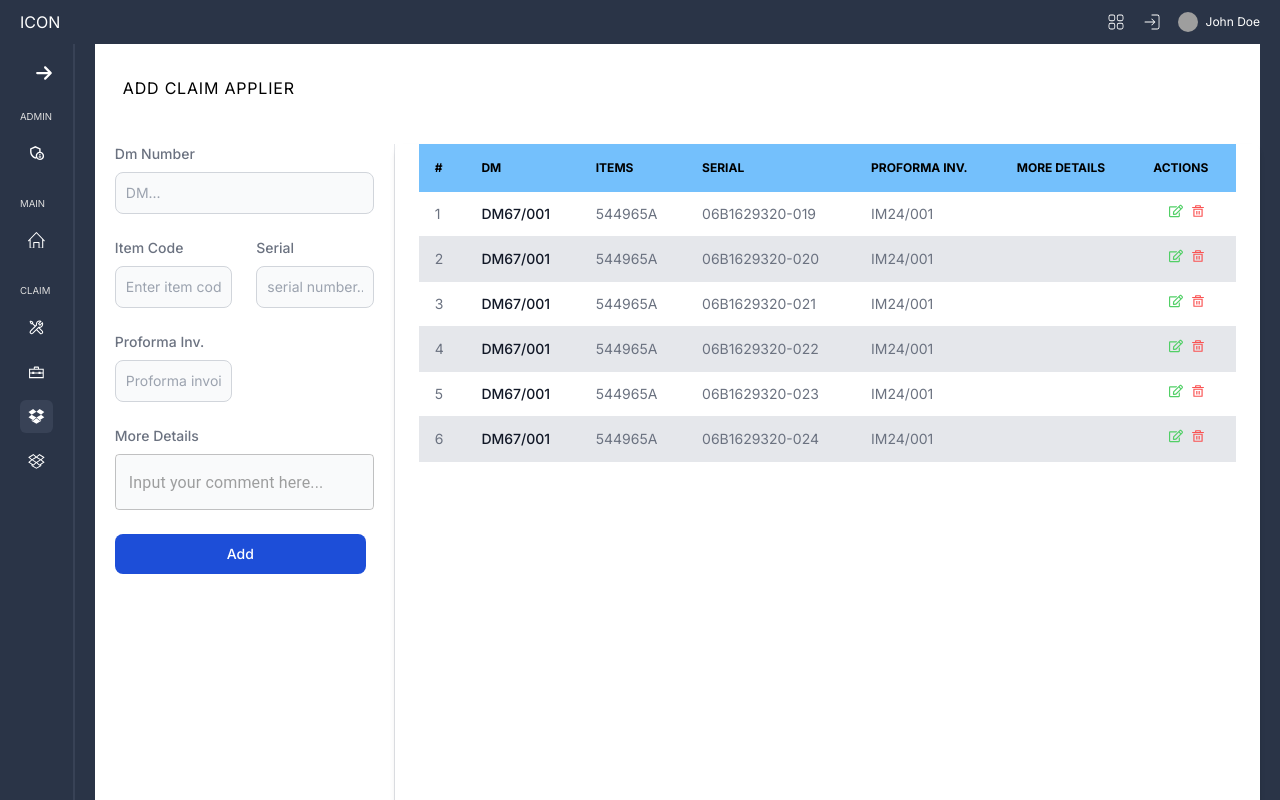
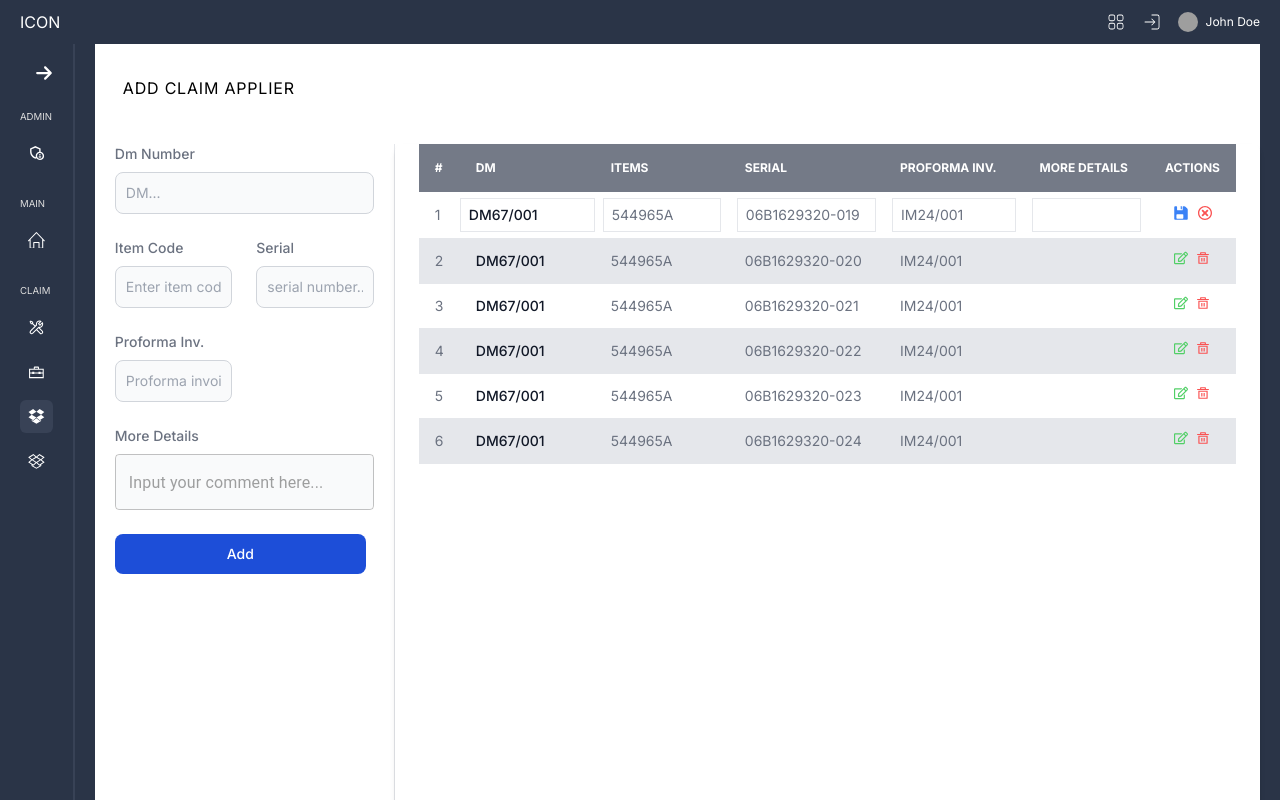
Before and after one commit to Nasaee/cliam-tracking, a React (Vite) app in the folder client/: page /add-appliers in a window 1280 px wide. Both pictures are taken after a click on the button 1175 px from the left and 211 px from the top of the page. Shown: the top 800 px of the page. Built offline with nearby package versions, Linux system fonts and the light colour scheme; grey boxes are pictures that could not be loaded.

Commit message:
frontend create EditableRow nad ReadOnlyRow

```diff
--- /dev/null
+++ b/client/src/commponents/AddApplierForm.tsx
@@ -0,0 +1,4 @@
+const AddApplierForm = () => {
+  return <div>AddApplierForm</div>;
+};
+export default AddApplierForm;
--- a/client/src/commponents/EditableRow.tsx
+++ b/client/src/commponents/EditableRow.tsx
@@ -1,61 +1,94 @@
-import { Items } from '../pages/AddClaimApplier';
+import { useState } from 'react';
+import { ImCancelCircle } from 'react-icons/im';
+import { IoIosSave } from 'react-icons/io';
+import { ItemData } from '../store/addApplier/addApplierSlice';
 
-interface Props {
-  editFromData: Items;
-  handleEditFormChange: (e: React.ChangeEvent<HTMLInputElement>) => void;
-  handleCancelClick: () => void;
-}
+type Props = {
+  dataToEdit: ItemData;
+  index: number;
+  handleCancel: () => void;
+  handleSaveEditedData: (formData: ItemData) => void;
+};
+
 const EditableRow = ({
-  editFromData,
-  handleEditFormChange,
-  handleCancelClick,
+  dataToEdit,
+  index,
+  handleCancel,
+  handleSaveEditedData,
 }: Props) => {
+  const [editFormData, setEditFormData] = useState<ItemData>(dataToEdit);
+
+  const handleInputChange = (e: React.ChangeEvent<HTMLInputElement>) => {
+    e.preventDefault();
+    const key = e.target.getAttribute('name') as string;
+    const value = e.target.value;
+    setEditFormData({ ...editFormData, [key]: value });
+  };
   return (
     <>
-      <td>
+      <td className='px-4 py-3'>{index + 1}</td>
+      <th scope='row' className=' font-medium text-gray-900 whitespace-nowrap'>
         <input
           type='text'
           name='dmNumber'
-          onChange={handleEditFormChange}
-          value={editFromData.dmNumber}
+          value={editFormData.dmNumber}
+          onChange={handleInputChange}
+          className='px-2 py-1.5 border w-full'
+          autoComplete='off'
         />
-      </td>
-      <td>
+      </th>
+      <td className='px-2 py-1.5'>
         <input
           type='text'
           name='itemCode'
-          onChange={handleEditFormChange}
-          value={editFromData.itemCode}
+          value={editFormData.itemCode}
+          onChange={handleInputChange}
+          className='px-2 py-1.5 border w-full'
+          autoComplete='off'
         />
       </td>
-      <td>
+      <td className='px-2 py-1.5'>
         <input
           type='text'
           name='serialNumber'
-          onChange={handleEditFormChange}
-          value={editFromData.serialNumber}
+          value={editFormData.serialNumber}
+          onChange={handleInputChange}
+          className='px-2 py-1.5 border w-full'
+          autoComplete='off'
         />
       </td>
-      <td>
+      <td className='px-2 py-1.5'>
         <input
           type='text'
           name='proformaInv'
-          onChange={handleEditFormChange}
-          value={editFromData.proformaInv}
+          value={editFormData.proformaInv}
+          onChange={handleInputChange}
+          className='px-2 py-1.5 border w-full'
+          autoComplete='off'
         />
       </td>
-      <td>
+      <td className='px-2 py-1.5'>
         <input
           type='text'
           name='additionInfo'
-          onChange={handleEditFormChange}
-          value={editFromData.additionInfo}
+          value={editFormData.additionInfo}
+          onChange={handleInputChange}
+          className='px-2 py-1.5 border w-full'
+          autoComplete='off'
         />
       </td>
-      <td>
-        <button type='submit'>Save</button>
-        <button type='button' onClick={handleCancelClick}>
-          Cancel
+      <td className='flex justify-center items-center gap-2 px-4 py-3 w-full'>
+        <button
+          type='button'
+          onClick={() => handleSaveEditedData(editFormData)}
+        >
+          <IoIosSave className='text-blue-500 text-lg' />
+        </button>
+        <button type='button'>
+          <ImCancelCircle
+            className='text-[#fa5252] cursor-pointer'
+            onClick={handleCancel}
+          />
         </button>
       </td>
     </>
--- a/client/src/commponents/ReadOnlyRow.tsx
+++ b/client/src/commponents/ReadOnlyRow.tsx
@@ -1,8 +1,14 @@
 import { FaRegEdit } from 'react-icons/fa';
 import { RiDeleteBin5Line } from 'react-icons/ri';
-import { AddItemData } from '../pages/AddClaimApplier';
+import { ItemData } from '../store/addApplier/addApplierSlice';
 
-type Props = AddItemData & { index: number };
+type AdditionalProps = {
+  index: number;
+  handleDelete: (id: string) => void;
+  handleEditRow: React.Dispatch<React.SetStateAction<string | null>>;
+};
+
+type Props = ItemData & AdditionalProps;
 
 const ReadOnlyRow = ({
   index,
@@ -11,6 +17,8 @@ const ReadOnlyRow = ({
   serialNumber,
   proformaInv,
   additionInfo,
+  handleDelete,
+  handleEditRow,
 }: Props) => {
   return (
     <>
@@ -27,10 +35,16 @@ const ReadOnlyRow = ({
       <td className='px-4 py-3'>{additionInfo}</td>
       <td className='flex justify-center gap-2 px-4 py-3'>
         <button type='button'>
-          <FaRegEdit className='text-[#51cf66]' />
+          <FaRegEdit
+            className='text-[#51cf66]'
+            onClick={() => handleEditRow(serialNumber)}
+          />
         </button>
         <button type='button'>
-          <RiDeleteBin5Line className='text-[#fa5252] cursor-pointer' />
+          <RiDeleteBin5Line
+            className='text-[#fa5252] cursor-pointer'
+            onClick={() => handleDelete(serialNumber)}
+          />
         </button>
       </td>
     </>
--- a/client/src/pages/AddClaimApplier.tsx
+++ b/client/src/pages/AddClaimApplier.tsx
@@ -3,36 +3,35 @@ import { useSelector, useDispatch } from 'react-redux';
 import { RootState } from '../store/rootReducer';
 import { TextField } from '@mui/material';
 import ReadOnlyRow from '../commponents/ReadOnlyRow';
+import {
+  ItemData,
+  addApplierItem,
+  deleteApplierItem,
+  editApplierItem,
+} from '../store/addApplier/addApplierSlice';
+import EditableRow from '../commponents/EditableRow';
+import toast from 'react-hot-toast';
 import { useState } from 'react';
-import { addItem } from '../store/addApplier/addApplierSlice';
-
-export type AddItemData = {
-  dmNumber: '';
-  itemCode: '';
-  serialNumber: '';
-  proformaInv: '';
-  additionInfo: '';
-};
 
 const AddClaimApplier = () => {
   const itemsToAddDB = useSelector(
-    (state: RootState) => state.applierToAddDB as AddItemData[]
+    (state: RootState) => state.applierToAddDB as ItemData[]
   );
 
   const dispatch = useDispatch();
 
-  const [rowToEdit, setRowToEdit] = useState<AddItemData | null>(null);
+  const [rowIdToEdit, setRowIdToEdit] = useState<string | null>(null);
 
   const {
     register,
     handleSubmit,
     reset,
     formState: { errors },
-  } = useForm<AddItemData>();
+  } = useForm<ItemData>();
 
-  const onSubmit = handleSubmit((data: AddItemData) => {
+  const onSubmit = handleSubmit((data: ItemData) => {
     console.log(data);
-    dispatch(addItem(data));
+    dispatch(addApplierItem(data));
     reset({
       dmNumber: data.dmNumber, // Keep dmNumber unchanged
       itemCode: '',
@@ -41,6 +40,18 @@ const AddClaimApplier = () => {
       additionInfo: '',
     });
   });
+
+  const handleDeleteItem = (id: string) => {
+    dispatch(deleteApplierItem({ id }));
+    toast.success('Remove succeeded');
+  };
+
+  const handleSaveEditedData = (formData: ItemData) => {
+    dispatch(editApplierItem(formData));
+    setRowIdToEdit(null);
+    toast.success('Add item succeeded');
+  };
+
   return (
     <section className='bg-white flex flex-col gap-6 text-black py-8'>
       <h1 className='mb-5 tracking-wider uppercase px-7'>Add Claim Applier</h1>
@@ -51,7 +62,7 @@ const AddClaimApplier = () => {
         >
           <div>
             <label
-              htmlFor='first_name'
+              htmlFor='itemCode'
               className='block mb-2 text-sm font-medium text-gray-500'
             >
               Dm Number
@@ -89,6 +100,7 @@ const AddClaimApplier = () => {
                 <input
                   type='text'
                   id='itemCode'
+                  autoComplete='off'
                   className='bg-gray-50 border border-gray-300 text-gray-900 text-sm rounded-lg block w-full p-2.5'
                   placeholder='Enter item code...'
                   {...register('itemCode', {
@@ -183,7 +195,7 @@ const AddClaimApplier = () => {
 
         <div className='flex-1 px-6 shadow-md sm:rounded-lg overflow-auto'>
           <table className='w-full text-sm text-left rtl:text-right text-gray-500 as AddItemData[]'>
-            <thead className='text-xs text-black uppercase bg-[#74c0fc]'>
+            <thead className='text-xs text-white uppercase bg-[#2a3447a6]'>
               <tr>
                 <th scope='col' className='px-4 py-4'>
                   #
@@ -209,13 +221,27 @@ const AddClaimApplier = () => {
               </tr>
             </thead>
             <tbody>
-              {itemsToAddDB.map((item: AddItemData, index) => {
+              {itemsToAddDB.map((item: ItemData, index) => {
                 return (
                   <tr
                     key={item.serialNumber}
-                    className='odd:bg-white even:bg-gray-200  border-b'
+                    className=' odd:bg-white even:bg-gray-200 border-b w-full'
                   >
-                    <ReadOnlyRow {...item} index={index} />
+                    {rowIdToEdit === item.serialNumber ? (
+                      <EditableRow
+                        dataToEdit={item}
+                        index={index}
+                        handleCancel={() => setRowIdToEdit(null)}
+                        handleSaveEditedData={handleSaveEditedData}
+                      />
+                    ) : (
+                      <ReadOnlyRow
+                        {...item}
+                        index={index}
+                        handleDelete={handleDeleteItem}
+                        handleEditRow={setRowIdToEdit}
+                      />
+                    )}
                   </tr>
                 );
               })}
--- a/client/src/store/addApplier/addApplierSlice.ts
+++ b/client/src/store/addApplier/addApplierSlice.ts
@@ -6,7 +6,7 @@ import toast from 'react-hot-toast';
 // type ApplierGold = '544990' | '544990A' | '544990AF' | '544990D';
 // type ApplierViolet = '544995' | '544995A' | '544995AF' | '544995D';
 
-type AddApplierItem = {
+export type ItemData = {
   dmNumber: string;
   itemCode: string;
   serialNumber: string;
@@ -14,13 +14,13 @@ type AddApplierItem = {
   additionInfo: string;
 };
 
-const initialState: AddApplierItem[] = [...mockData];
+const initialState: ItemData[] = [...mockData];
 
 const addAppllierSlice = createSlice({
   name: 'addApplier',
   initialState,
   reducers: {
-    addItem: (state, action: PayloadAction<AddApplierItem>) => {
+    addApplierItem: (state, action: PayloadAction<ItemData>) => {
       const item = action.payload;
       if (!item.dmNumber || !item.itemCode || !item.serialNumber) {
         toast.error('DM, Item, Serial Number cannot be empty');
@@ -28,9 +28,25 @@ const addAppllierSlice = createSlice({
       }
       state.push(action.payload);
     },
+
+    deleteApplierItem: (state, action: PayloadAction<{ id: string }>) => {
+      const index = state.findIndex(
+        (item) => item.serialNumber === action.payload.id
+      );
+      state.splice(index, 1);
+    },
+
+    editApplierItem: (state, action: PayloadAction<ItemData>) => {
+      const index = state.findIndex(
+        (state) => state.serialNumber === action.payload.serialNumber
+      );
+
+      state[index] = action.payload;
+    },
   },
 });
 
-export const { addItem } = addAppllierSlice.actions;
+export const { addApplierItem, deleteApplierItem, editApplierItem } =
+  addAppllierSlice.actions;
 
 export default addAppllierSlice.reducer;
```
